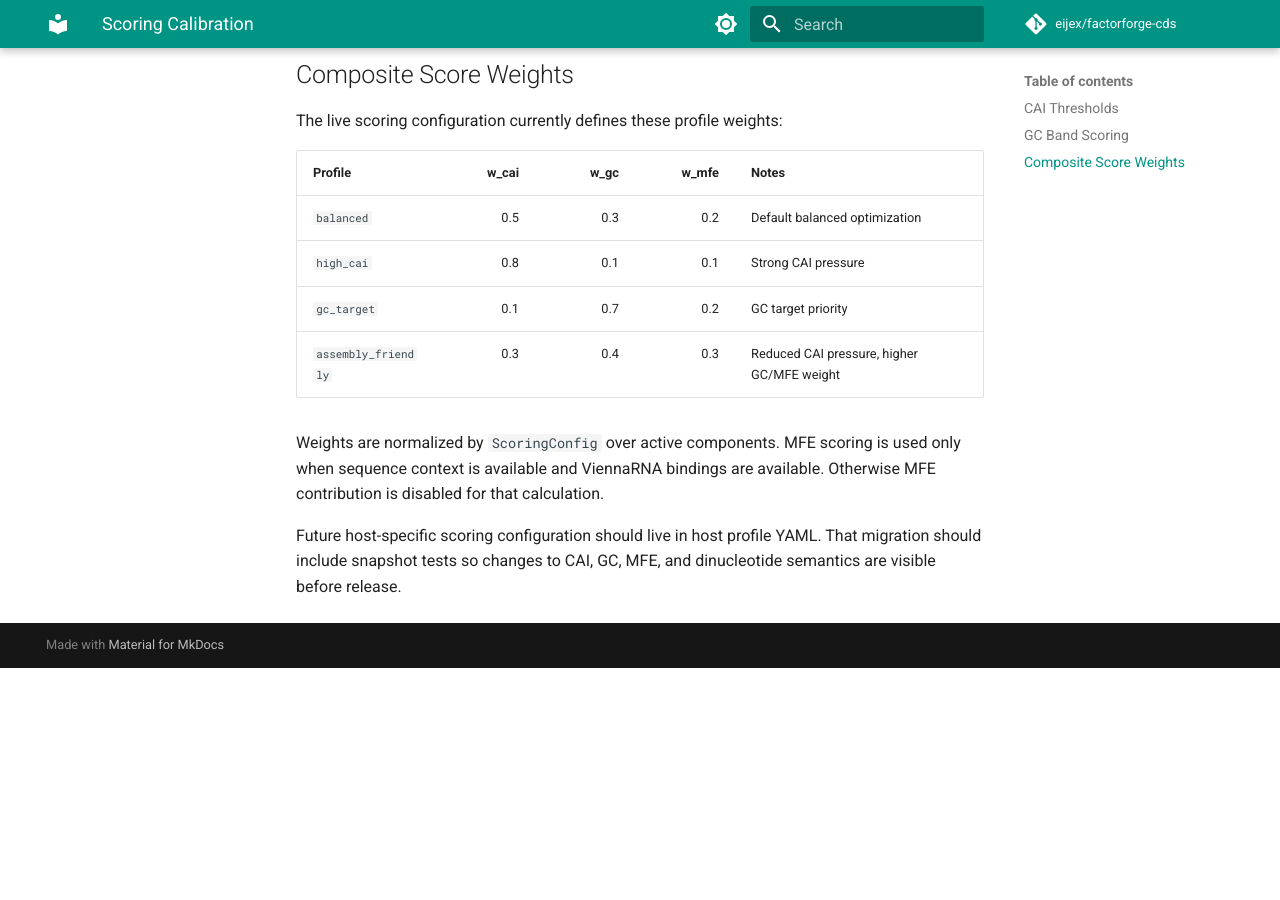
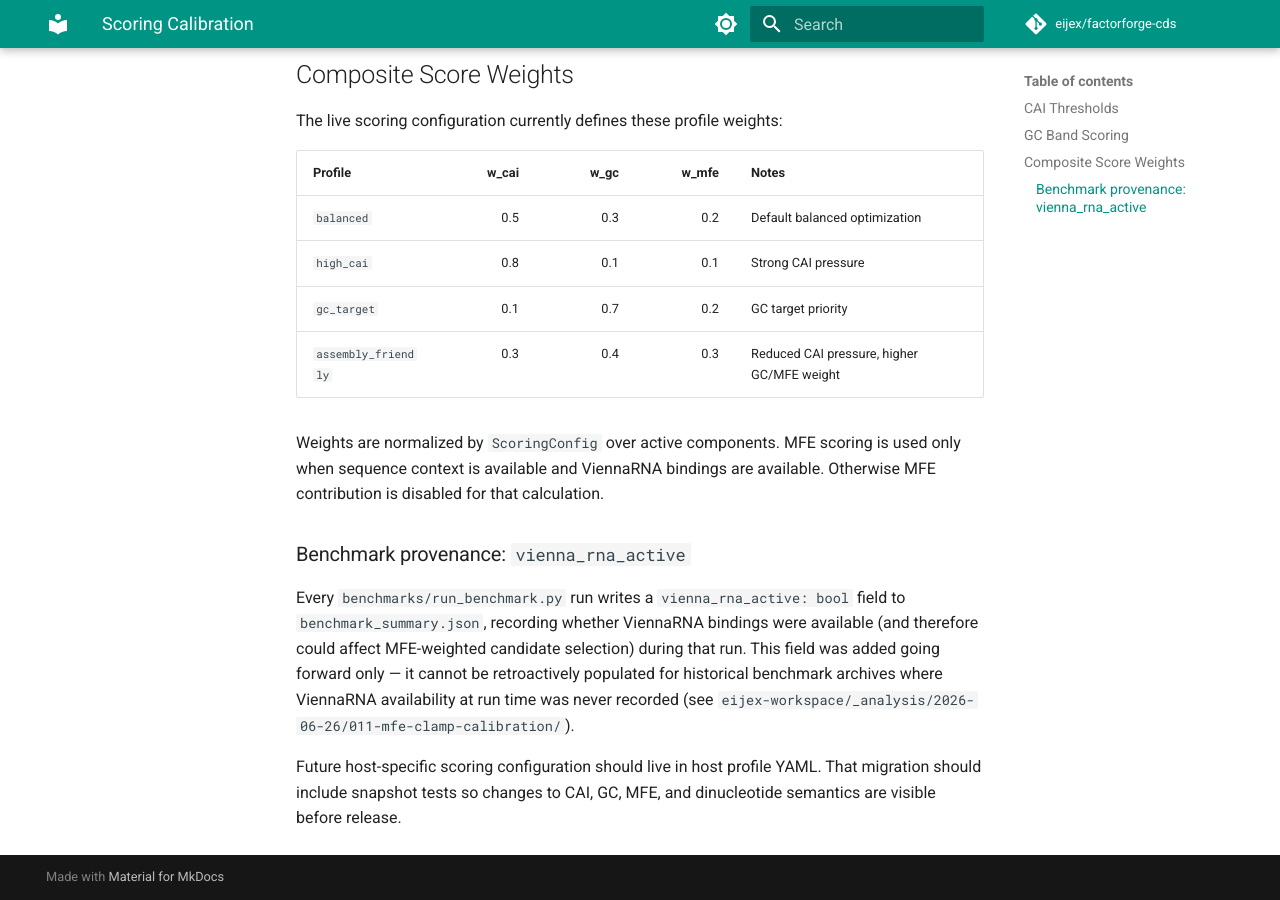
Before and after one commit to eijex/factorforge-cds, an MkDocs documentation site: the page built from docs/scoring-calibration.md, in a window 1280 px wide and 900 px high, scrolled down 1115 px. Built offline with MkDocs 1.6.1 and Material for MkDocs 9.7.7, drawn with Linux system fonts in a browser that asks for light colours; comment, search, counter and statistics services are not loaded; before the commit the page ends 1783 px from its top, so only the background shows below that.

Commit message:
feat: 165 benchmark manifest vienna_rna_active provenance field
Record whether ViennaRNA was active (and thus could affect MFE-weighted
candidate selection) in benchmark_summary.json going forward. Prevents
the unrecoverable provenance gap found in analysis 011 from recurring
for future benchmark runs; past archives are not retroactively modified.

```diff
--- a/docs/scoring-calibration.md
+++ b/docs/scoring-calibration.md
@@ -59,6 +59,16 @@ Weights are normalized by `ScoringConfig` over active components. MFE scoring is
 used only when sequence context is available and ViennaRNA bindings are
 available. Otherwise MFE contribution is disabled for that calculation.
 
+### Benchmark provenance: `vienna_rna_active`
+
+Every `benchmarks/run_benchmark.py` run writes a `vienna_rna_active: bool`
+field to `benchmark_summary.json`, recording whether ViennaRNA bindings were
+available (and therefore could affect MFE-weighted candidate selection) during
+that run. This field was added going forward only — it cannot be
+retroactively populated for historical benchmark archives where ViennaRNA
+availability at run time was never recorded (see
+`eijex-workspace/_analysis/2026-06-26/011-mfe-clamp-calibration/`).
+
 Future host-specific scoring configuration should live in host profile YAML.
 That migration should include snapshot tests so changes to CAI, GC, MFE, and
 dinucleotide semantics are visible before release.
```
Also changed, not shown: 2 other files.
